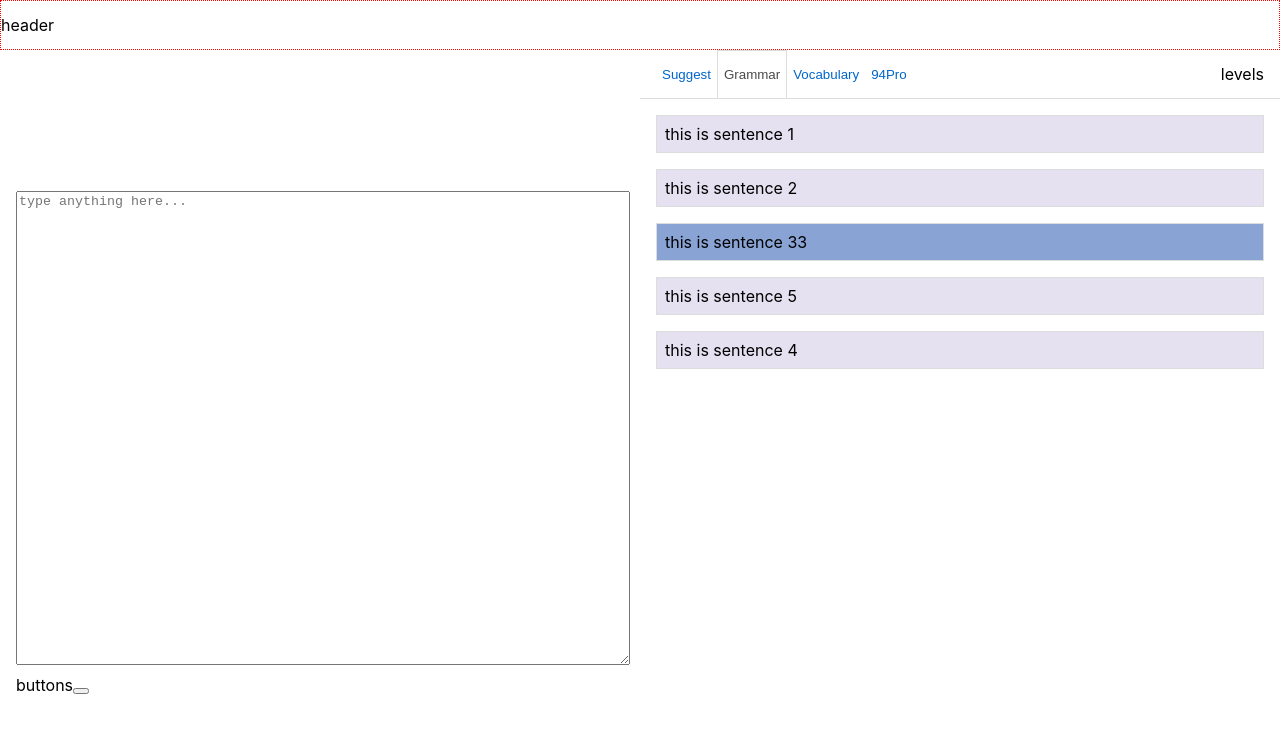
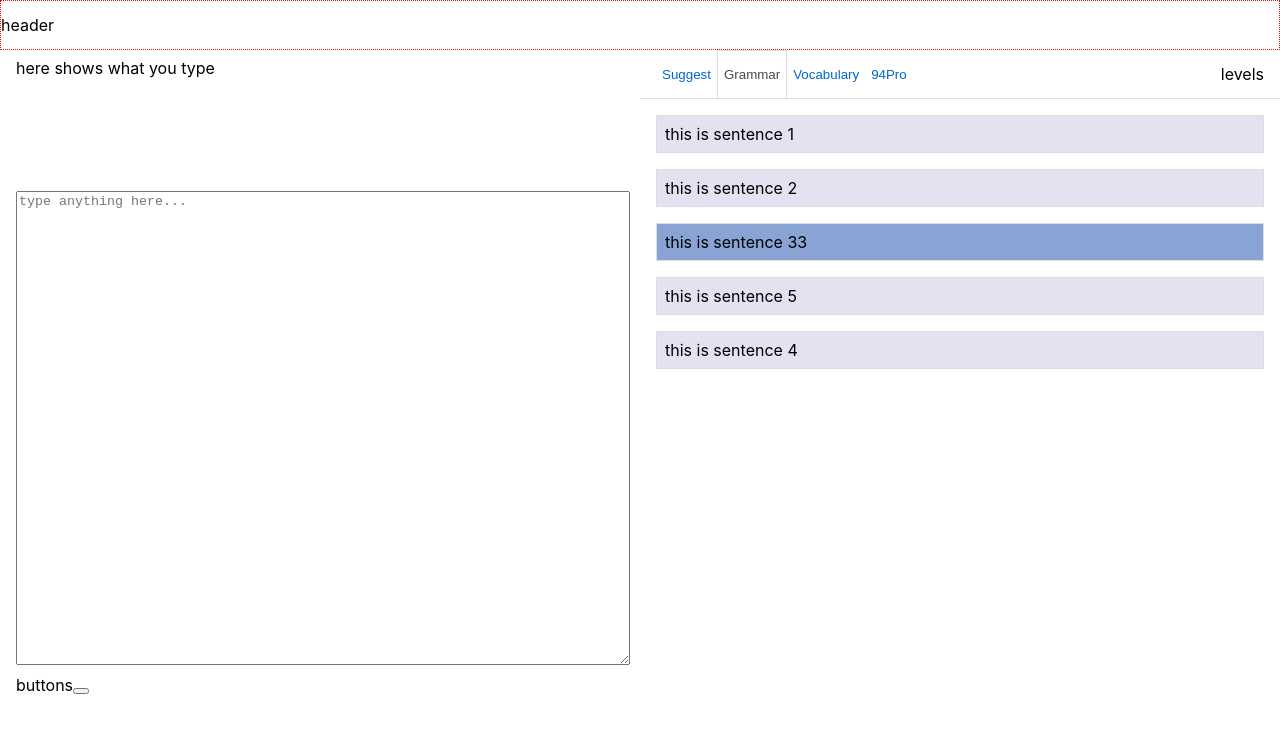
Before and after one commit to cckaries/level-up, a React (Create React App) app: page / in a window 1280 px wide. Shown: the top 732 px of the page. Built offline with nearby package versions, Linux system fonts and the light colour scheme.

Commit message:
feat(main): bind local state & input event to textarea

```diff
--- a/src/components/Main/Main.js
+++ b/src/components/Main/Main.js
@@ -18,14 +18,15 @@ const sentencesObj = {
   sent4: 'this is sentence 4',
 };
 
-const Main = ({ text, buttonText, onButtonClick }) => {
+const Main = ({ buttonText, onButtonClick }) => {
   // const [currentTab, setCurrentTab] = useState('0');
   // const [currentSentence, setCurrentSentence] = useState(null);
-  const [{ currentTab, currentSentence }, setState] = useReducer(
+  const [{ currentTab, currentSentence, text }, setState] = useReducer(
     (prevState, nextState) => ({ ...prevState, ...nextState }),
     {
       currentTab: null,
       currentSentence: null,
+      text: 'here shows what you type',
     }
   );
 
@@ -50,6 +51,7 @@ const Main = ({ text, buttonText, onButtonClick }) => {
             id="level-up-textarea"
             name="textarea"
             placeholder="type anything here..."
+            onInput={e => setState({ text: e.target.value })}
           />
         </div>
         <div className={styles.Buttons}>
```
